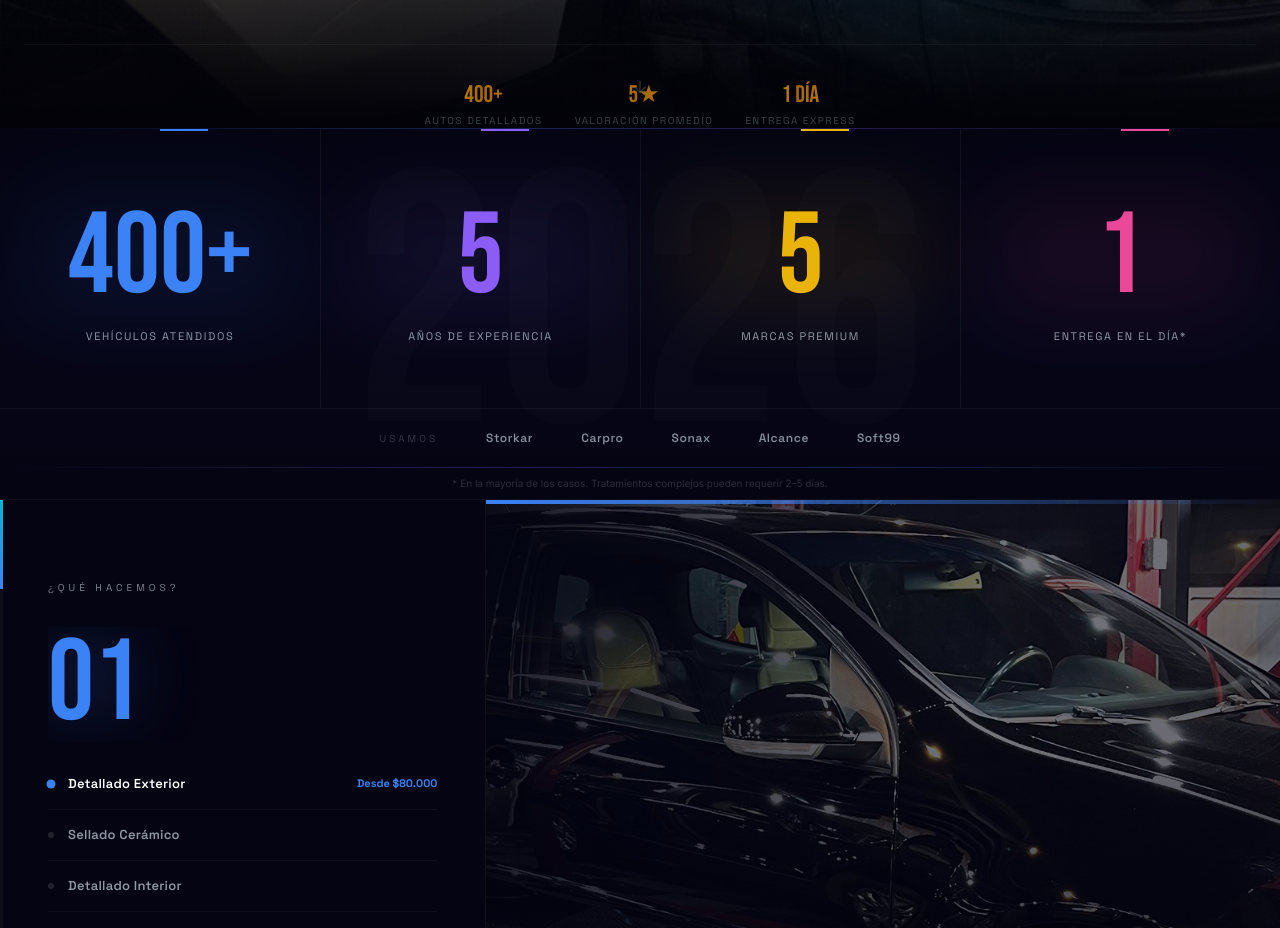
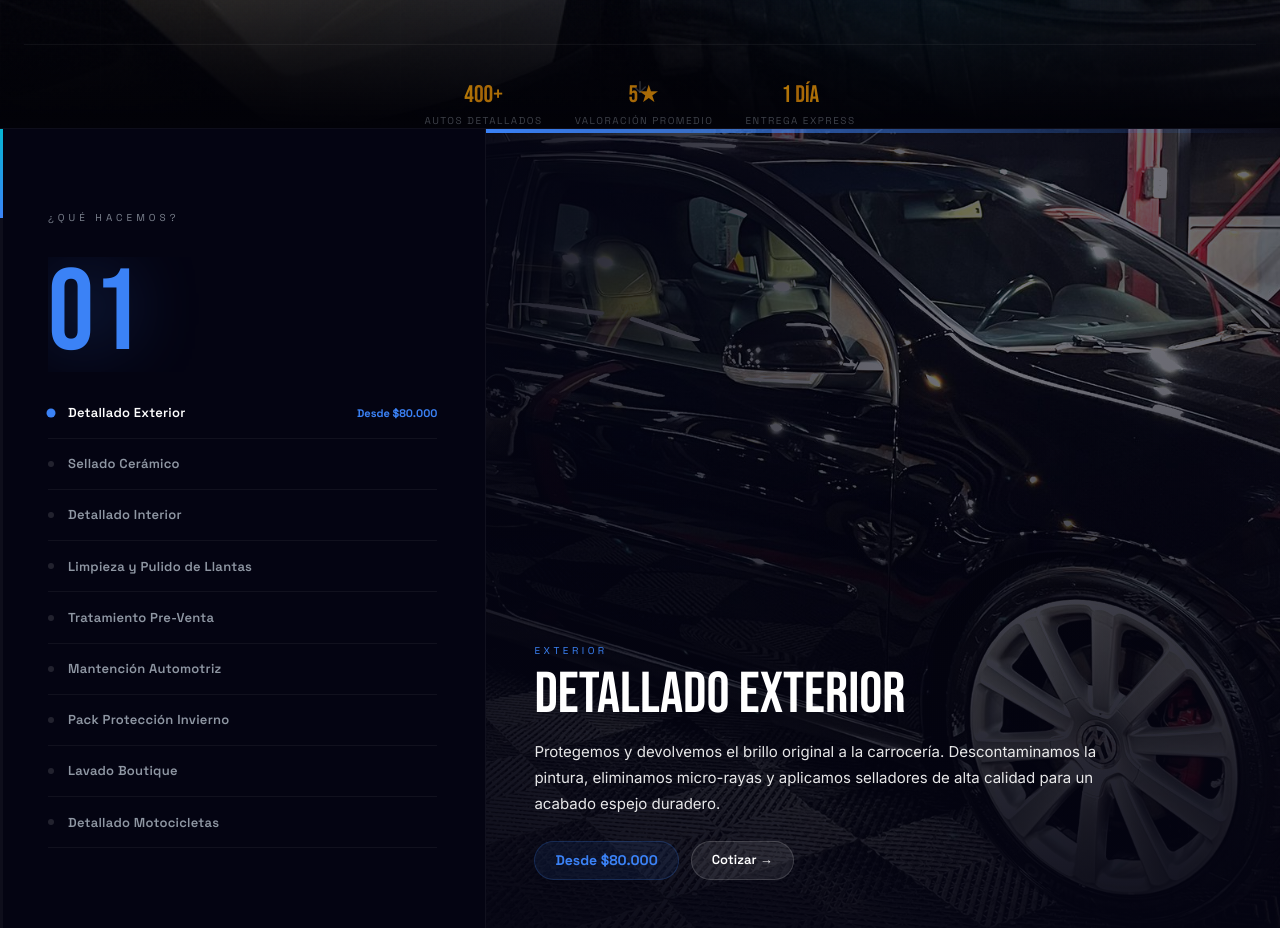
Before and after one commit to gersonfabianparra-jpg/CLEANSCHILE, a Next.js app: page / in a window 1280 px wide. Shown: the part 857-1785 px from the top of the page. Built offline with nearby package versions, Linux system fonts and the light colour scheme; no server answers; the database is empty.

Commit message:
fix: quita sección de Stats de la homepage
Pasa directo de Hero a Servicios para vender más rápido en la
primera instancia, sin el bloque intermedio de estadísticas.

Co-Authored-By: Claude Sonnet 5 <noreply@anthropic.com>

```diff
--- a/src/app/page.tsx
+++ b/src/app/page.tsx
@@ -2,7 +2,6 @@ export const dynamic = "force-dynamic";
 
 import { Hero } from "@/components/sections/Hero";
 import { Services } from "@/components/sections/Services";
-import { Stats } from "@/components/sections/Stats";
 import { Process } from "@/components/sections/Process";
 import { Reviews } from "@/components/sections/Reviews";
 import { BeforeAfter } from "@/components/sections/BeforeAfter";
@@ -56,7 +55,6 @@ export default async function HomePage() {
   return (
     <>
       <Hero tagline={settings.hero_tagline} />
-      <Stats />
       <Services content={services} />
       <Process />
       <BeforeAfter />
```
